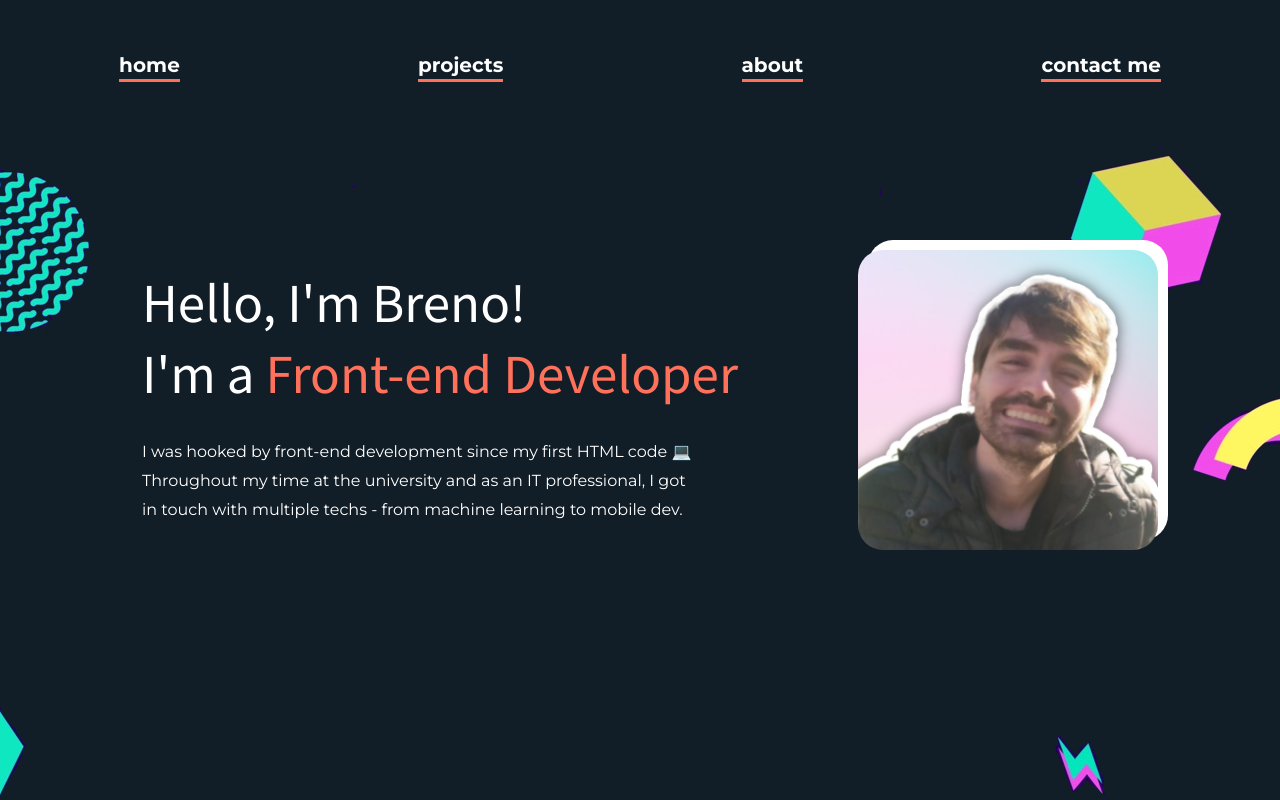
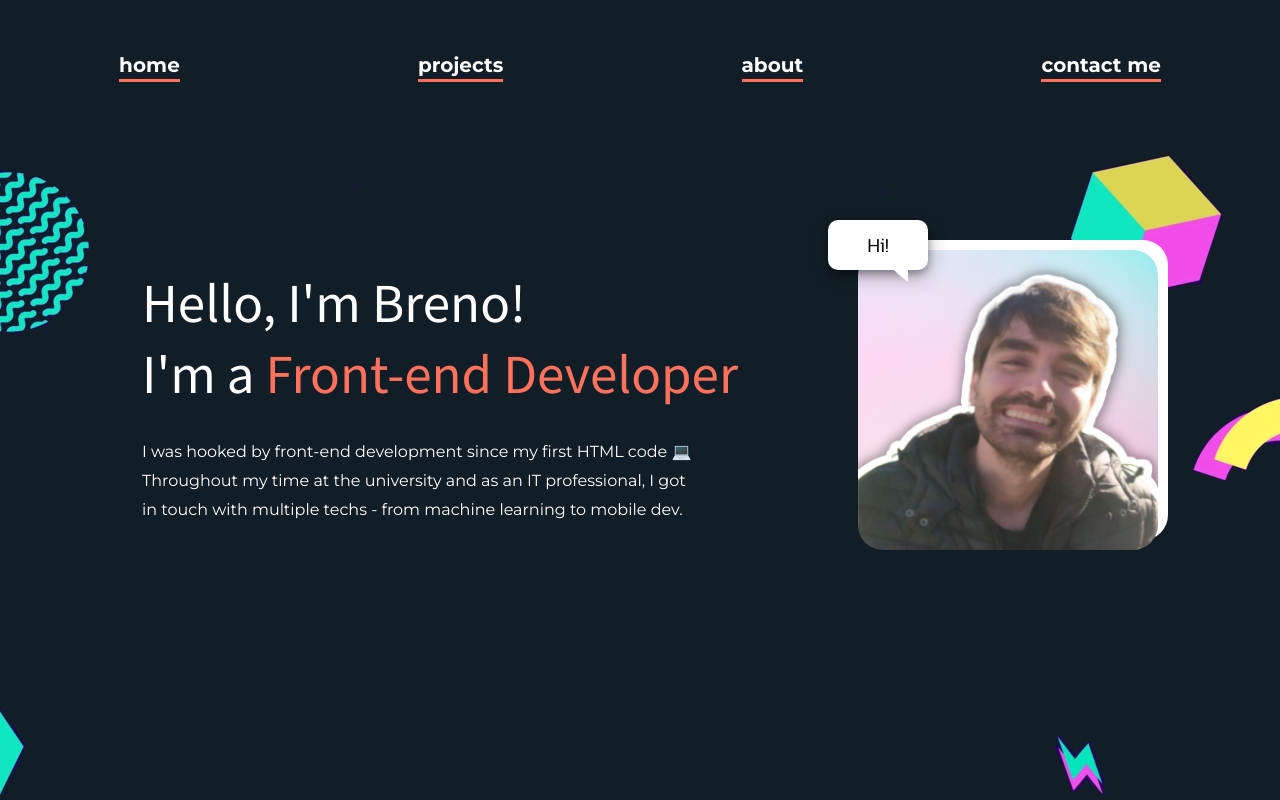
Before and after one commit to BrenoFischer/portfolio, a React (Create React App) app: page / in a window 1280 px wide. Built offline with nearby package versions, Linux system fonts and the light colour scheme.

Commit message:
implement bubble animation

```diff
--- a/public/index.html
+++ b/public/index.html
@@ -30,6 +30,9 @@
     <link rel="preconnect" href="https://fonts.googleapis.com">
     <link rel="preconnect" href="https://fonts.gstatic.com" crossorigin>
     <link href="https://fonts.googleapis.com/css2?family=Mada:wght@300;400;500;600;700;900&display=swap" rel="stylesheet">
+    <link rel="preconnect" href="https://fonts.googleapis.com">
+    <link rel="preconnect" href="https://fonts.gstatic.com" crossorigin>
+    <link href="https://fonts.googleapis.com/css2?family=Kanit:wght@300;400&display=swap" rel="stylesheet">
     <title>React App</title>
   </head>
   <body>
--- a/src/components/description/description.component.jsx
+++ b/src/components/description/description.component.jsx
@@ -12,6 +12,8 @@ const Description = () => {
             <p className='description__text-paragraph'>in touch with multiple techs - from machine learning to mobile dev.</p>
           </div>
           <div className="description__photo-box">
+            <div class="description__photo-box-bubble">Hi!</div>
+            <div class="description__photo-box-pointer"></div>
             <img className="description__photo" src={descriptionPhoto} alt="Description" />
           </div>
         </section>
--- a/src/components/description/description.styles.scss
+++ b/src/components/description/description.styles.scss
@@ -1,4 +1,11 @@
 @import "./src/sass/__variables.scss";
+
+$bubble-height: 5rem;
+$bubble-position-top: -3rem;
+$bubble-position-left: -3rem;
+
+$appear-bubble-duration: 5s;
+$appear-bubble-delay: 3s;
 
 .description {
     display: flex;
@@ -53,5 +60,66 @@
             left: 1rem;
             z-index: -2;
         }
+
+        &-bubble {
+            opacity: 0;
+            position: absolute;
+            top: $bubble-position-top;
+            left: $bubble-position-left;
+            height: $bubble-height;
+            width: 10rem;
+            background-color: white;
+            border-radius: 10px;
+            color: black;
+            font-family: "Kanit", sans-serif;
+            font-size: 2rem;
+            font-weight: 300;
+            display: flex;
+            align-items: center;
+            justify-content: center;
+            box-shadow: 0 4px 8px 0 rgba(0, 0, 0, 0.3), 0 6px 20px 0 rgba(0, 0, 0, 0.3);
+
+            animation-name: appearBubble;
+            animation-duration: $appear-bubble-duration;
+            animation-delay: $appear-bubble-delay;
+        }
+
+        &-pointer {
+            opacity: 0;
+            position: absolute;
+            top: calc($bubble-height + $bubble-position-top - 1px);
+            left: calc(0.5rem - $bubble-position-left);
+            width: 0px;
+            height: 0px;
+            border-right: 1rem solid #fff;
+            border-left: .5rem solid transparent;
+            border-top: .5rem solid #fff;
+            border-bottom: .8rem solid transparent;
+
+            animation-name: appearBubble;
+            animation-duration: $appear-bubble-duration;
+            animation-delay: $appear-bubble-delay;
+        }
     }
 }
+
+
+
+
+@keyframes appearBubble {
+    0% {
+        opacity: 0;
+    }
+
+    1% {
+        opacity: 1;
+    }
+
+    99% {
+        opacity: 1;
+    }
+
+    100% {
+        opacity: 0;
+    }
+}
```
